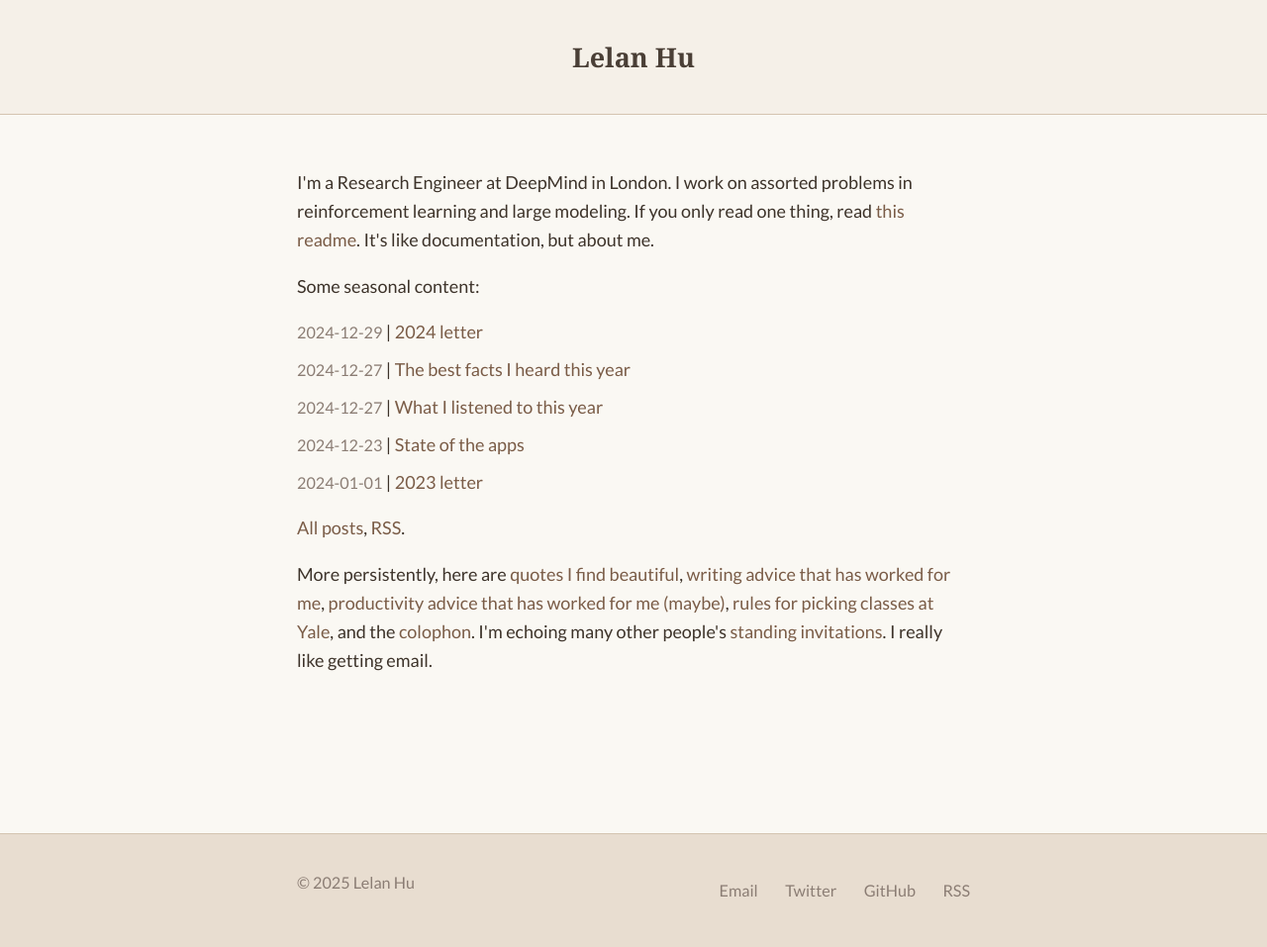
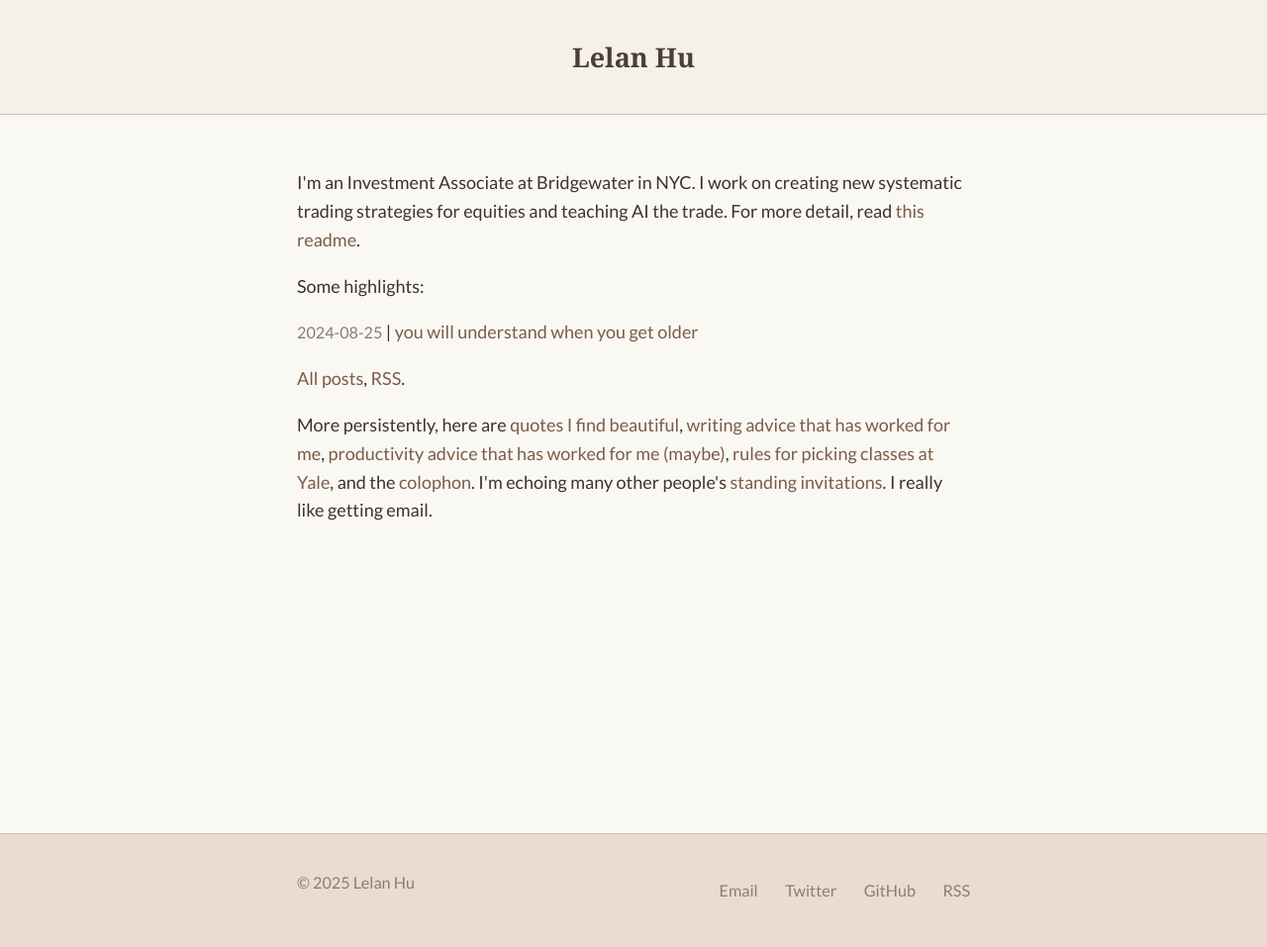
Before and after one commit to hulelan/lelanhu.github.io, a Jekyll site: the page built from index.html, in a window 1280 px wide. Shown: the whole page at 99% size. Built offline with Jekyll 4.4.1, drawn with Linux system fonts in a browser that asks for light colours; some web fonts are replaced.

Commit message:
Update homepage content
- Update bio: Investment Associate at Bridgewater in NYC
- Change description to focus on systematic trading strategies
- Update seasonal content to single highlight from 2024-08-25

🤖 Generated with Claude Code (https://claude.ai/code)

Co-Authored-By: Claude <noreply@anthropic.com>

```diff
--- a/index.html
+++ b/index.html
@@ -2,16 +2,12 @@
 layout: default
 ---
 <div class="home">
-  <p>I'm a Research Engineer at DeepMind in London. I work on assorted problems in reinforcement learning and large modeling. If you only read one thing, read <a href="/about/">this readme</a>. It's like documentation, but about me.</p>
+  <p>I'm an Investment Associate at Bridgewater in NYC. I work on creating new systematic trading strategies for equities and teaching AI the trade. For more detail, read <a href="/about/">this readme</a>.</p>
 
-  <p>Some seasonal content:</p>
+  <p>Some highlights:</p>
 
   <ul class="simple-list">
-    <li><span class="date">2024-12-29</span> | <a href="/writing/2024-letter/">2024 letter</a></li>
-    <li><span class="date">2024-12-27</span> | <a href="/writing/best-facts-2024/">The best facts I heard this year</a></li>
-    <li><span class="date">2024-12-27</span> | <a href="/writing/what-i-listened-to-2024/">What I listened to this year</a></li>
-    <li><span class="date">2024-12-23</span> | <a href="/writing/state-of-apps-2024/">State of the apps</a></li>
-    <li><span class="date">2024-01-01</span> | <a href="/writing/2023-letter/">2023 letter</a></li>
+    <li><span class="date">2024-08-25</span> | <a href="/writing/you will understand once you get older/">you will understand when you get older</a></li>
   </ul>
 
   <p><a href="/all-posts/">All posts</a>, <a href="/feed.xml">RSS</a>.</p>
```
